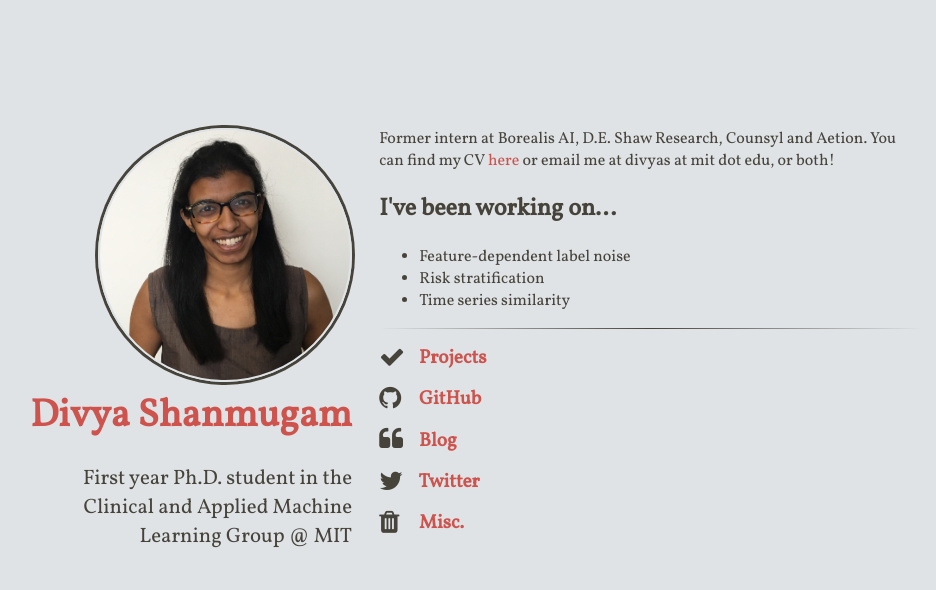
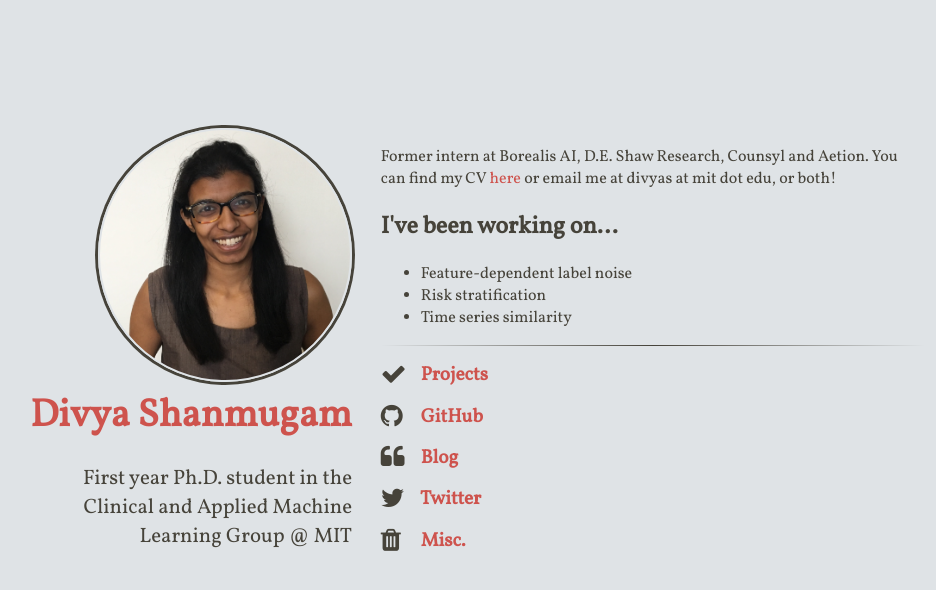
Before and after one commit to dmshanmugam/dmshanmugam.github.io, a Jekyll site: the page built from index.html, in a window 1280 px wide. Shown: the top 590 px of the page, without its empty margins (288-1224 px from the left). Built offline with Jekyll 4.4.1, drawn with Linux system fonts in a browser that asks for light colours; nearby versions of some CDN libraries.

Commit message:
fixing left right margins

```diff
--- a/assets/main.scss
+++ b/assets/main.scss
@@ -115,7 +115,7 @@
 @media (min-width: 480px) {
 	/* wrapper stays 480px wide past 480px wide and is kept centered */
 	.wrapper {
-		width: 480px;
+		width: 470px;
 		margin: 10% auto 0 auto;
 	}
 }
@@ -145,6 +145,6 @@
 	main {
 		width: 80%;
 		margin-left: 54%;
-		padding: 0;
+		padding: .1em;
 	}
 }
```
